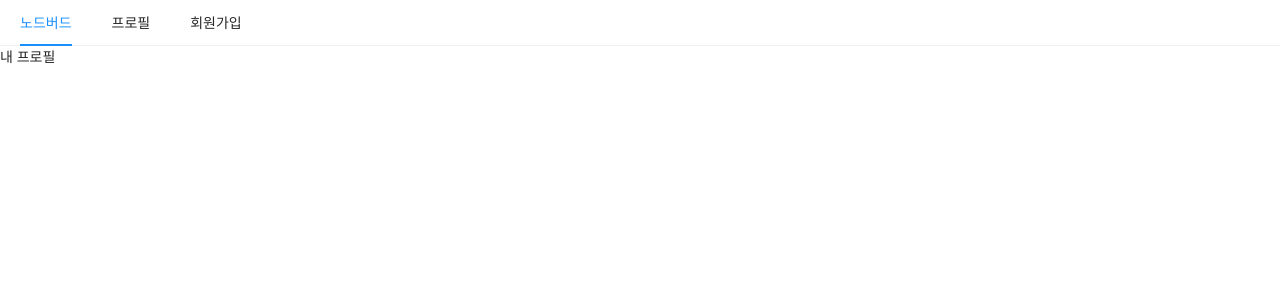
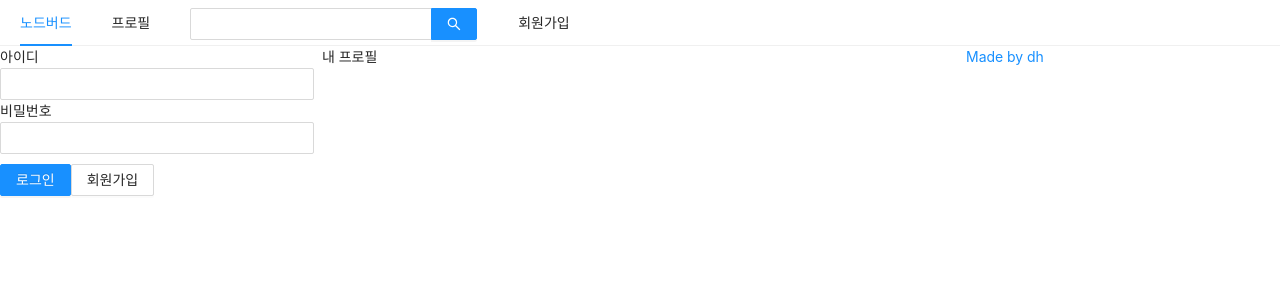
Before and after one commit to dannnnnnnnnny/nextjs, a Next.js app in the folder front/: page /profile in a window 1280 px wide. Shown: the top 300 px of the page. Built offline with nearby package versions, Linux system fonts and the light colour scheme.

Commit message:
add Row Col Grid & LoginForm

```diff
--- a/front/components/AppLayout.js
+++ b/front/components/AppLayout.js
@@ -1,9 +1,18 @@
 import PropTypes from 'prop-types';
 import Link from 'next/link';
-import React from 'react';
-import { Menu } from 'antd';
+import React, { useState } from 'react';
+import { Menu, Input, Row, Col } from 'antd';
+import UserProfile from './UserProfile';
+import LoginForm from './LoginForm';
+import styled from 'styled-components';
+
+const SearchInput = styled(Input.Search)`
+	vertical-align: middle;
+`;
 
 const AppLayout = ({ children }) => {
+	const [isLoggedIn, setIsLoggedIn] = useState(false);
+
 	return (
 		<div>
 			<Menu mode="horizontal">
@@ -18,12 +27,25 @@ const AppLayout = ({ children }) => {
 					</Link>
 				</Menu.Item>
 				<Menu.Item>
+					<SearchInput enterButton />
+				</Menu.Item>
+				<Menu.Item>
 					<Link href="/signup">
 						<a>회원가입</a>
 					</Link>
 				</Menu.Item>
 			</Menu>
+			<Row gutter={8}>
+				<Col xs={24} md={6}>
+					{ isLoggedIn ? <UserProfile /> : <LoginForm />}
+				</Col>
+				<Col xs={24} md={12}>
 					{children}
+				</Col>
+				<Col xs={24} md={6}>
+					<a href="https://github.com/ehdgnl5249" target="_blank" rel="noreferrer">Made by dh</a>
+				</Col>
+			</Row>
 		</div>
 	);
 };
--- /dev/null
+++ b/front/components/LoginForm.js
@@ -0,0 +1,53 @@
+import React, { useState, useCallback } from 'react';
+import { Form, Input, Button } from 'antd';
+import Link from 'next/link';
+import styled from 'styled-components';
+
+const ButtonWrapper = styled.div`
+	margin-top: 10px;
+`;
+
+const LoginForm = () => {
+	const [id, setId] = useState('');
+	const [password, setPassword] = useState('');
+
+	const onChangeId = useCallback((e) => {
+		setId(e.target.value)
+	}, [])
+
+	const onChangePasword = useCallback((e) => {
+		setPassword(e.target.value)
+	}, [])
+
+	return (
+		<Form>
+			<div>
+				<label htmlFor="user-id">아이디</label>
+				<br />
+				<Input
+					name="user-id"
+					value={id}
+					onChange={onChangeId}
+					required
+				/>
+			</div>
+			<div>
+				<label htmlFor="user-password">비밀번호</label>
+				<br />
+				<Input
+					name="user-password"
+					type="password"
+					value={password}
+					onChange={onChangePasword}
+					required
+				/>
+			</div>
+			<ButtonWrapper>
+				<Button type="primary" htmlFor="submit" loading={false}>로그인</Button>
+				<Link href="/signup"><a><Button>회원가입</Button></a></Link>
+			</ButtonWrapper>
+		</Form>
+	);
+};
+
+export default LoginForm;
```
Also changed, not shown: front/components/UserProfile.js (added), 1 other file (tests, documents, lock files or other folders). Lines whose indentation alone changed are shown as unchanged.
